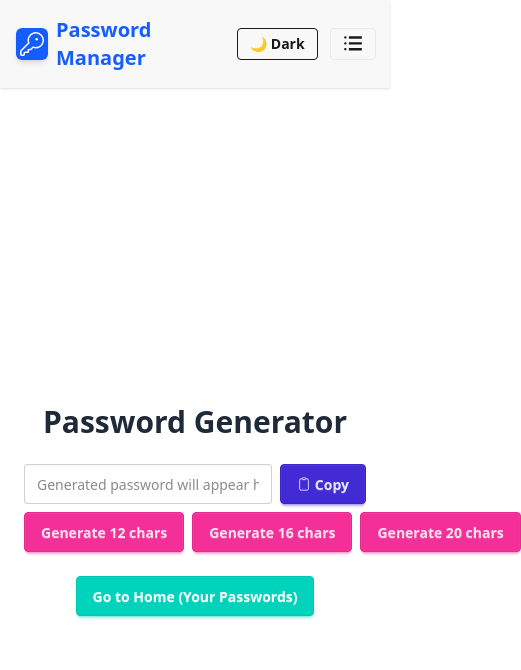
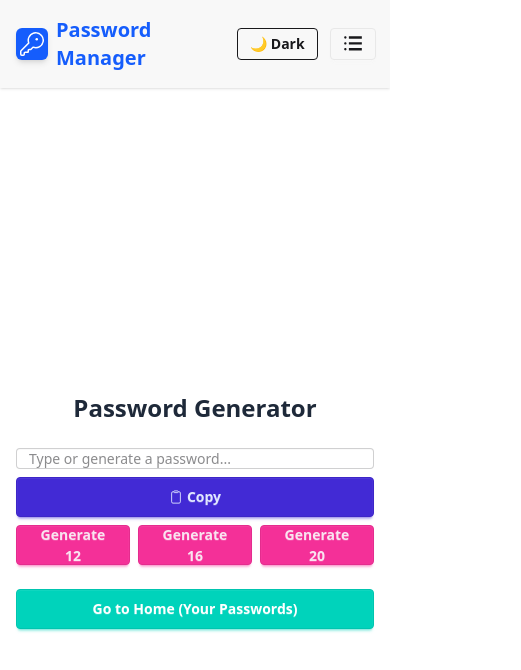
Before and after one commit to abbaxi786/PasswordManager, a Next.js app: page / in a window 390 px wide. Shown: the top 670 px of the page, 521 px wide, since content can reach past the window. Built offline with nearby package versions, Linux system fonts and the light colour scheme.

Commit message:
To add the password strength check and improve the responsivness on main Page.jsx

```diff
--- a/app/page.js
+++ b/app/page.js
@@ -7,13 +7,16 @@ export default function PasswordGeneratorPage() {
   const [password, setPassword] = useState("");
   const [strength, setStrength] = useState("");
 
-  // Memoize character sets
-  const letters = useMemo(() => "abcdefghijklmnopqrstuvwxyzABCDEFGHIJKLMNOPQRSTUVWXYZ", []);
+  const letters = useMemo(
+    () => "abcdefghijklmnopqrstuvwxyzABCDEFGHIJKLMNOPQRSTUVWXYZ",
+    []
+  );
   const numbers = useMemo(() => "0123456789", []);
   const symbols = useMemo(() => "!@#$%^&*()_+-=[]{}|;:,.<>?", []);
 
-  // Check password strength
   const checkStrength = useCallback((pwd) => {
+    if (!pwd) return setStrength("");
+
     let score = 0;
     if (pwd.length >= 8) score++;
     if (/[A-Z]/.test(pwd)) score++;
@@ -35,14 +38,18 @@ export default function PasswordGeneratorPage() {
     }
   }, []);
 
-  // Generate password (pure, called only on click)
+  const handleInputChange = (e) => {
+    const value = e.target.value;
+    setPassword(value);
+    checkStrength(value);
+  };
+
   const generatePassword = useCallback(
     (length = 12) => {
       const charset = letters + numbers + symbols;
       let pwd = "";
       for (let i = 0; i < length; i++) {
-        const randomIndex = Math.floor(Math.random() * charset.length);
-        pwd += charset[randomIndex];
+        pwd += charset[Math.floor(Math.random() * charset.length)];
       }
       setPassword(pwd);
       checkStrength(pwd);
@@ -50,7 +57,6 @@ export default function PasswordGeneratorPage() {
     [letters, numbers, symbols, checkStrength]
   );
 
-  // Copy password
   const copyToClipboard = useCallback(() => {
     if (!password) return;
     navigator.clipboard.writeText(password);
@@ -58,20 +64,22 @@ export default function PasswordGeneratorPage() {
   }, [password]);
 
   return (
-    <div className="flex flex-col items-center justify-center min-h-screen  font-sans p-6">
-      <h1 className="text-3xl font-bold mb-6 text-gray-800">Password Generator</h1>
+    <div className="flex flex-col items-center justify-center min-h-screen font-sans p-4 sm:p-6">
+      <h1 className="text-2xl sm:text-3xl font-bold mb-6 text-gray-800 text-center">
+        Password Generator
+      </h1>
 
-      {/* Password display and copy */}
-      <div className="flex w-full max-w-md gap-2 mb-2">
+      {/* Password display & copy */}
+      <div className="flex flex-col sm:flex-row w-full max-w-md gap-2 mb-2">
         <input
           type="text"
           value={password}
-          readOnly
-          className="input input-bordered flex-1"
-          placeholder="Generated password will appear here"
+          onChange={handleInputChange} // ✅ live strength update
+          className="input input-bordered flex-1 w-full"
+          placeholder="Type or generate a password..."
         />
         <button
-          className="btn btn-primary flex items-center gap-1"
+          className="btn btn-primary w-full sm:w-auto flex items-center justify-center gap-1"
           onClick={copyToClipboard}
         >
           <IoClipboardOutline /> Copy
@@ -79,23 +87,37 @@ export default function PasswordGeneratorPage() {
       </div>
 
       {/* Strength display */}
-      {strength && <p className="mb-4 font-semibold">{strength}</p>}
+      {strength && (
+        <p className="mb-4 font-semibold text-lg text-center">{strength}</p>
+      )}
 
-      {/* Generate buttons */}
-      <div className="flex gap-2 mb-6">
-        <button className="btn btn-secondary" onClick={() => generatePassword(12)}>
-          Generate 12 chars
+      {/* Responsive wrap buttons — equal size */}
+      <div className="flex flex-wrap justify-center gap-2 mb-6 max-w-md">
+        <button
+          className="btn btn-secondary flex-1 min-w-[110px]"
+          onClick={() => generatePassword(12)}
+        >
+          Generate 12
         </button>
-        <button className="btn btn-secondary" onClick={() => generatePassword(16)}>
-          Generate 16 chars
+        <button
+          className="btn btn-secondary flex-1 min-w-[110px]"
+          onClick={() => generatePassword(16)}
+        >
+          Generate 16
         </button>
-        <button className="btn btn-secondary" onClick={() => generatePassword(20)}>
-          Generate 20 chars
+        <button
+          className="btn btn-secondary flex-1 min-w-[110px]"
+          onClick={() => generatePassword(20)}
+        >
+          Generate 20
         </button>
       </div>
 
       {/* Link to Home */}
-      <Link href="/pages/home" className="btn btn-accent text-white">
+      <Link
+        href="/pages/home"
+        className="btn btn-accent text-white w-full sm:w-auto"
+      >
         Go to Home (Your Passwords)
       </Link>
     </div>
```
